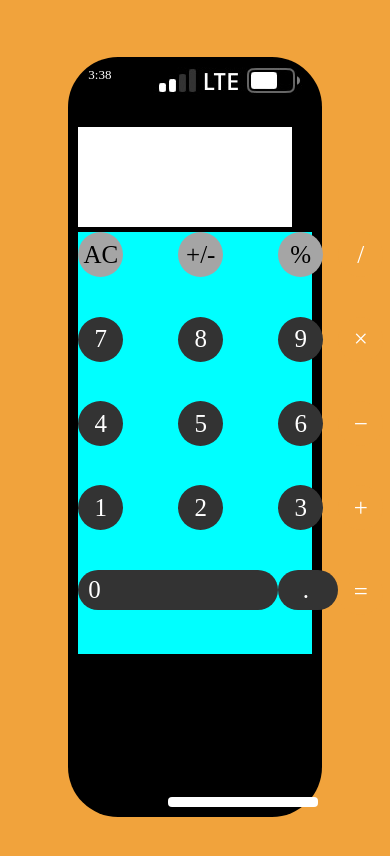
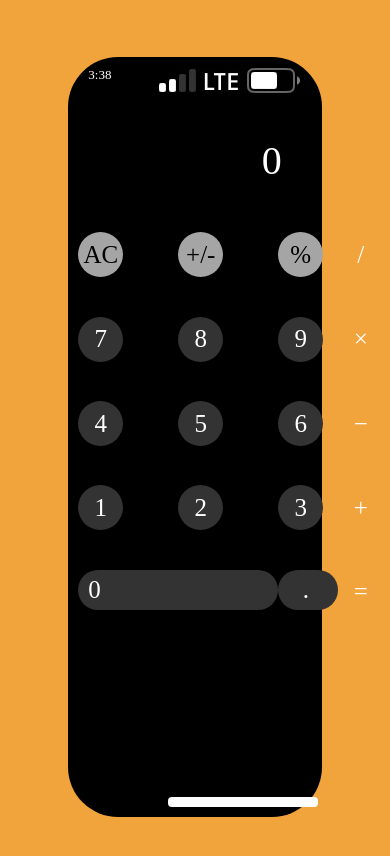
Before and after one commit to akuutsang/Calculator, a plain HTML site: page index.html in a window 390 px wide. Drawn offline with Linux system fonts and the light colour scheme.

Commit message:
remove colors

```diff
--- a/index.css
+++ b/index.css
@@ -148,7 +148,6 @@ grid-gap: 10px;
         margin-bottom: 5px;
         margin-right:20px;
         text-align: right;
-        background-color: #fff;
     }
 
     .panels {
@@ -156,7 +155,6 @@ grid-gap: 10px;
     grid-template-rows: repeat(5, 1fr);
     grid-template-columns: repeat(4, 1fr);
     grid-gap: 0px;
-    background-color: aqua;
     }
 
     .button {
```
